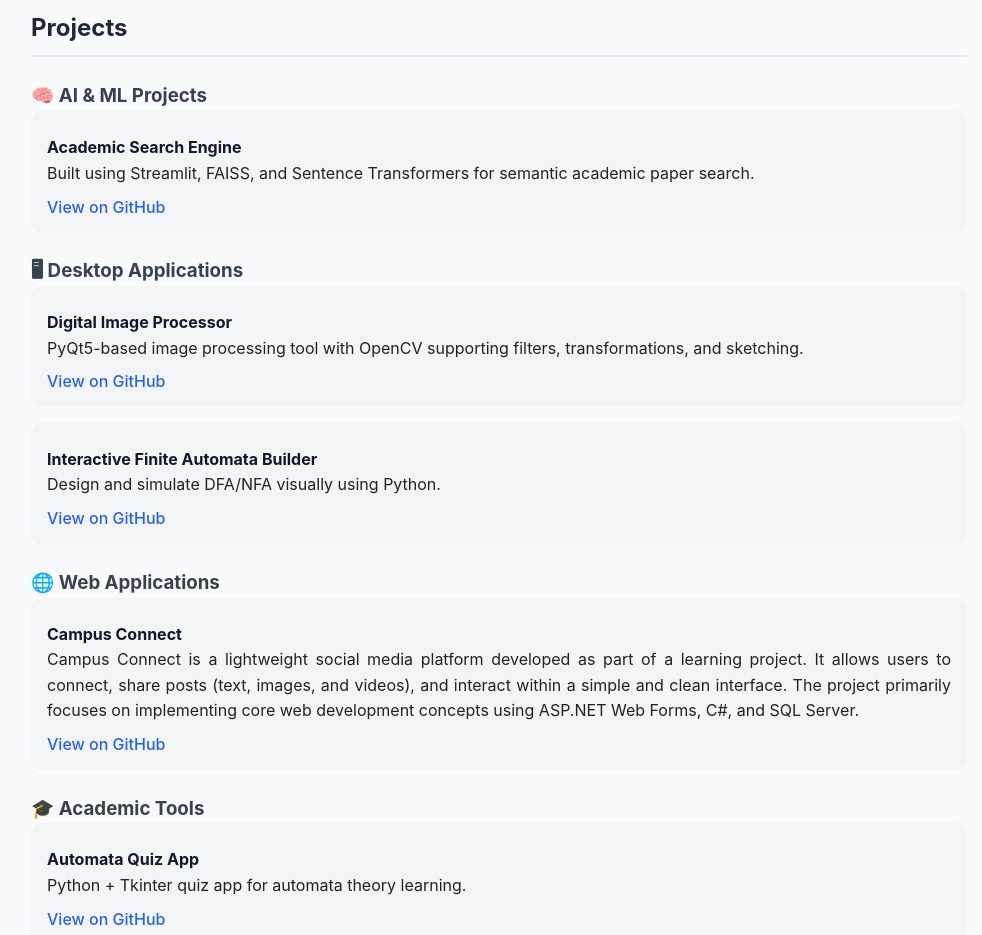
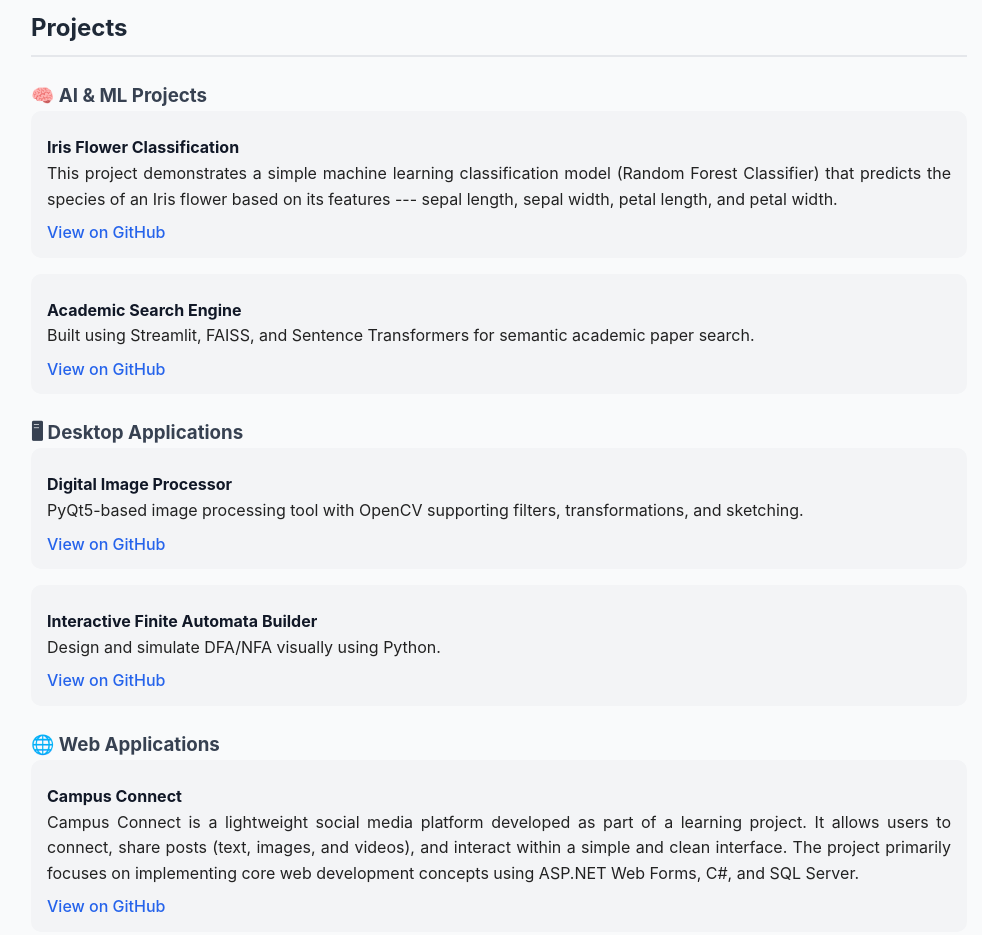
Before and after one commit to Dr-Mystic/dr-mystic.github.io, a plain HTML site: page index.html in a window 1280 px wide. Shown: the part 1000-1935 px from the top of the page, without its empty margins (261-1243 px from the left). Drawn offline with Linux system fonts and the light colour scheme.

Commit message:
Added project iris flower classification

```diff
--- a/index.html
+++ b/index.html
@@ -85,6 +85,11 @@
 
                 <h3>🧠 AI & ML Projects</h3>
                 <div class="project">
+                    <h4>Iris Flower Classification</h4>
+                    <p>This project demonstrates a simple machine learning classification model (Random Forest Classifier) that predicts the species of an Iris flower based on its features --- sepal length, sepal width, petal length, and petal width.</p>
+                    <a href="https://github.com/Dr-Mystic/Iris-Flower-Classification.git" target="_blank">View on GitHub</a>
+                </div>
+                <div class="project">
                     <h4>Academic Search Engine</h4>
                     <p>Built using Streamlit, FAISS, and Sentence Transformers for semantic academic paper search.</p>
                     <a href="https://github.com/Dr-Mystic/Academic-Search-Engine.git" target="_blank">View on GitHub</a>
```
